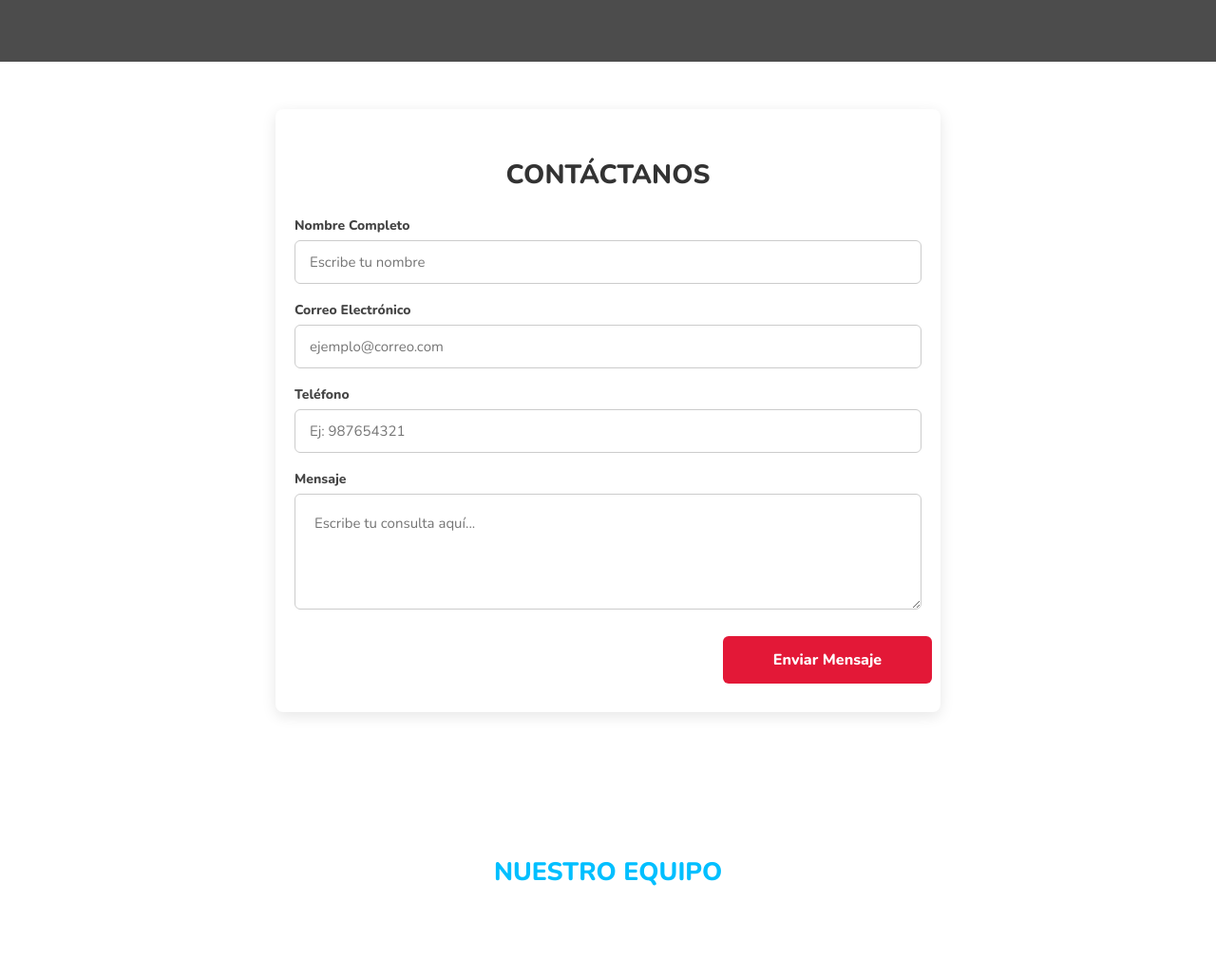
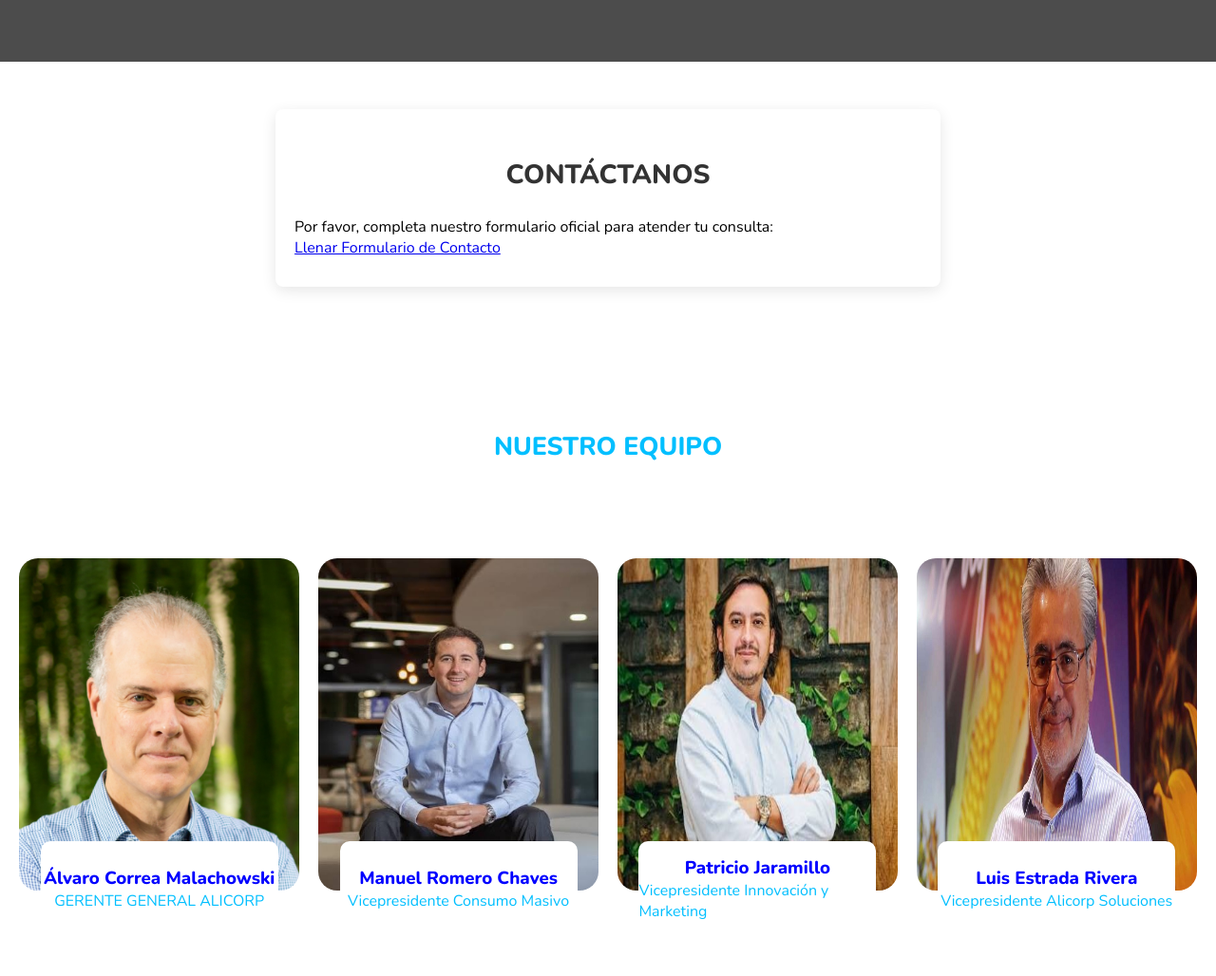
Before and after one commit to JulioInga/proyectofinalalicorp-iestpvillamaria.github.io, a plain HTML site: page index.html in a window 1280 px wide. Shown: the part 2761-3789 px from the top of the page at 95% size. Drawn offline with nearby package versions, Linux system fonts and the light colour scheme.

Commit message:
Update index.html

```diff
--- a/index.html
+++ b/index.html
@@ -203,32 +203,13 @@
         </div>
     </footer>
 
-    <section id="contacto">
-        <h2>CONTÁCTANOS</h2>
-        <form action="https://formspree.io/f/mljrbkej" method="POST" class="formulario-contacto">
-            <div class="campo">
-                <label for="nombre">Nombre Completo</label>
-                <input type="text" id="nombre" name="nombre" placeholder="Escribe tu nombre" required>
-            </div>
-
-            <div class="campo">
-                <label for="email">Correo Electrónico</label>
-                <input type="email" id="email" name="email" placeholder="ejemplo@correo.com" required>
-            </div>
-
-            <div class="campo">
-                <label for="telefono">Teléfono</label>
-                <input type="tel" id="telefono" name="telefono" placeholder="Ej: 987654321">
-            </div>
-
-            <div class="campo">
-                <label for="mensaje">Mensaje</label>
-                <textarea id="mensaje" name="mensaje" rows="4" placeholder="Escribe tu consulta aquí..." required></textarea>
-            </div>
-
-            <button type="submit" class="boton">Enviar Mensaje</button>
-        </form>
-    </section>
+<section id="contacto">
+    <h2>CONTÁCTANOS</h2>
+    <div class="tarjeta-contacto">
+        <p>Por favor, completa nuestro formulario oficial para atender tu consulta:</p>
+        <a href="https://forms.gle/Td7musC1Qns2nbZr9" target="_blank" class="boton-form">Llenar Formulario de Contacto</a>
+    </div>
+</section>
 
 </div>
 
```
